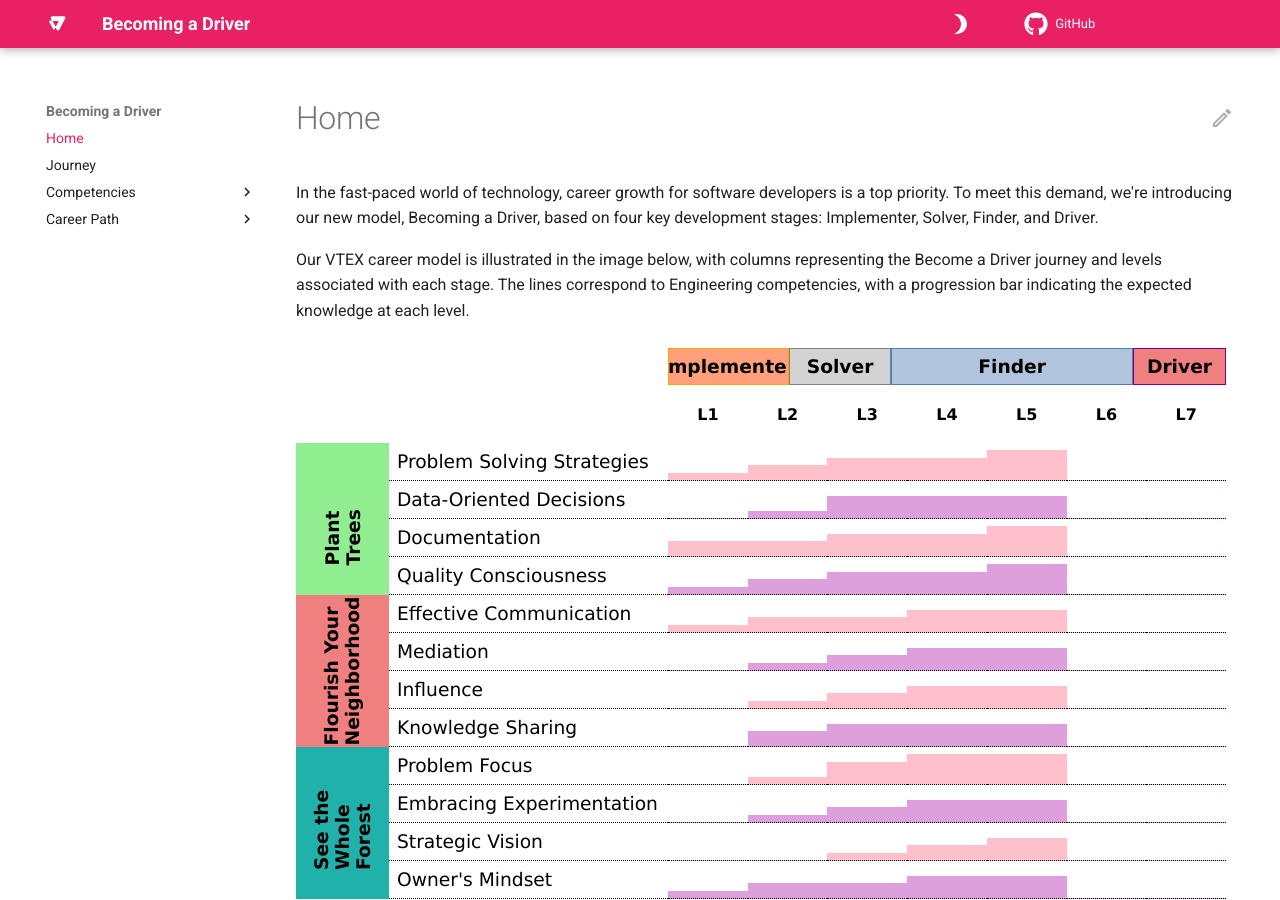
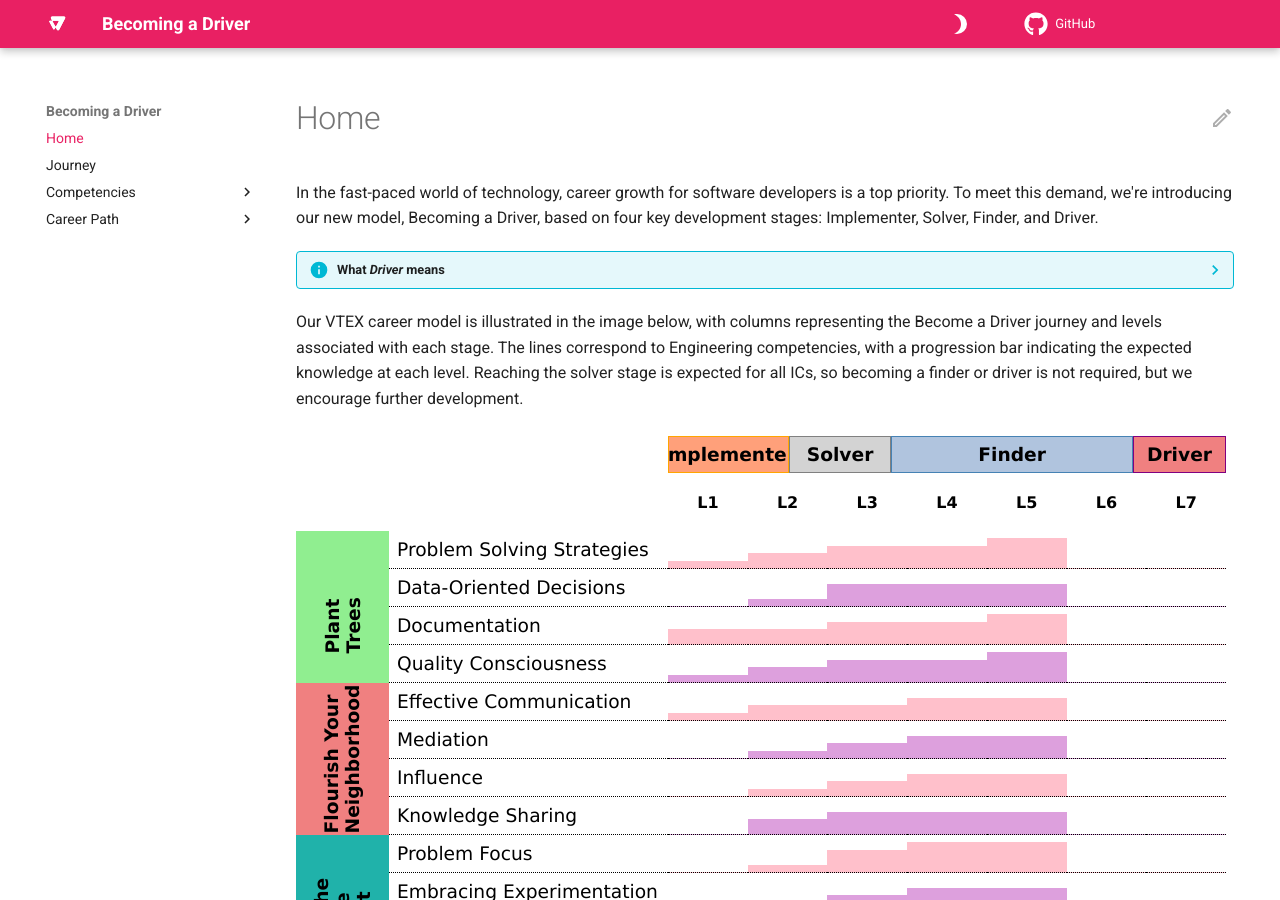
Before and after one commit to vtex/becoming-a-driver, an MkDocs documentation site: the page built from docs/index.md, in a window 1280 px wide and 900 px high. Built offline with MkDocs 1.6.1 and Material for MkDocs 9.7.7, drawn with Linux system fonts in a browser that asks for light colours; comment, search, counter and statistics services are not loaded.

Commit message:
feat: driver definition on home page (#1)
* feat: driver definition on home page

* Update docs/index.md
Co-authored-by: Bruno Dias <contato@diasbruno.com>

* fix: admonitions syntax on home page

---------

Co-authored-by: Bruno Dias <contato@diasbruno.com>

```diff
--- a/docs/index.md
+++ b/docs/index.md
@@ -8,7 +8,10 @@
 
 In the fast-paced world of technology, career growth for software developers is a top priority. To meet this demand, we're introducing our new model, Becoming a Driver, based on four key development stages: Implementer, Solver, Finder, and Driver.
 
-Our VTEX career model is illustrated in the image below, with columns representing the Become a Driver journey and levels associated with each stage. The lines correspond to Engineering competencies, with a progression bar indicating the expected knowledge at each level.
+??? info "What *Driver* means"
+    Suppose you are looking for advice or tips on improving your ability to drive a car or other vehicle. In that case, this is the wrong place for you. The decision to choose the word **driver** is based on its intentionality; according to the Oxford Dictionary, one of its meanings is _"a factor that causes a particular phenomenon to occur or develop"._
+
+Our VTEX career model is illustrated in the image below, with columns representing the Become a Driver journey and levels associated with each stage. The lines correspond to Engineering competencies, with a progression bar indicating the expected knowledge at each level. Reaching the solver stage is expected for all ICs, so becoming a finder or driver is not required, but we encourage further development.
 
 <iframe id="stairs-chart" src="stairs-chart.html" width="100%" height="700px" frameBorder="0"></iframe>
 
```
